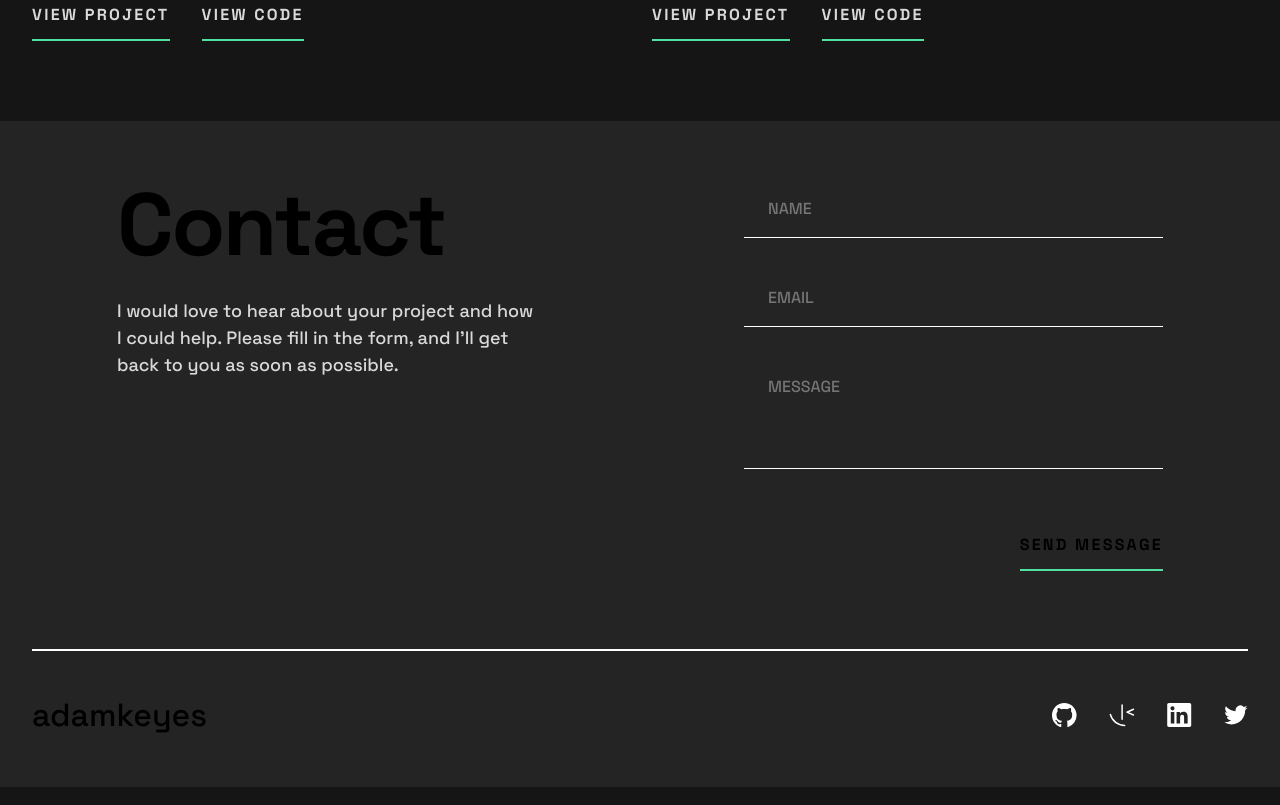
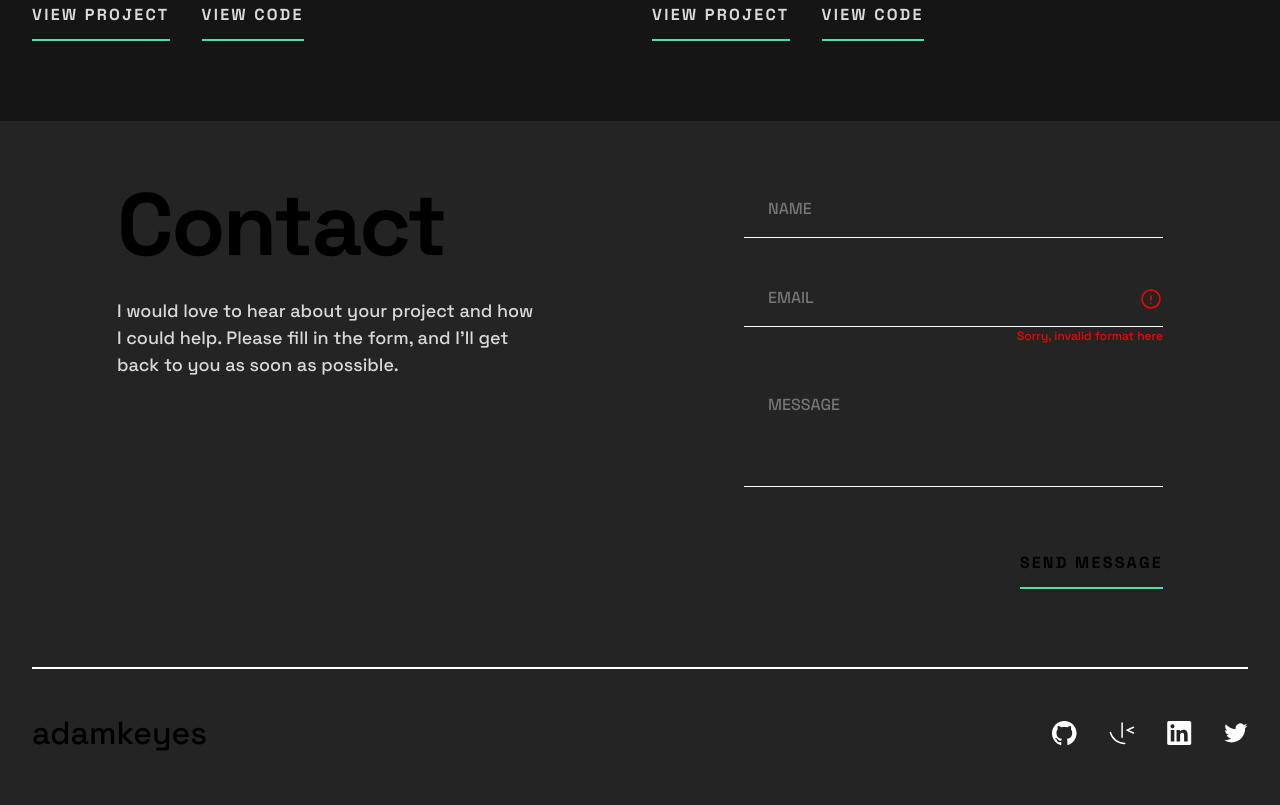
Before and after one commit to katrien-s/fe-24-006-single-page-developer-portfolio, a plain HTML site: page index.html in a window 1280 px wide. Shown: the part 3240-4045 px from the top of the page. Drawn offline with Linux system fonts and the light colour scheme.

Commit message:
A form validation

```diff
--- /dev/null
+++ b/app.js
@@ -0,0 +1,14 @@
+const inputElements = document.querySelectorAll('input');
+const invalidMessage = document.querySelector('.invalid-message');
+const invalidSymbol = document.querySelector('.icon-tabler');
+
+console.log(invalidMessage);
+
+function validateInput() {
+	for (const inputElement of inputElements) {
+		const isValid = inputElement.checkValidity();
+		inputElement.setAttribute('aria-invalid', !isValid);
+		invalidMessage.style.visibility = !isValid ? 'visible' : 'hidden';
+		invalidSymbol.style.visibility = !isValid ? 'visible' : 'hidden';
+	}
+}
--- a/index.html
+++ b/index.html
@@ -11,6 +11,7 @@
 			href="./assets/images/favicon-32x32.png"
 		/>
 		<link rel="stylesheet" href="style.css" />
+		<script src="app.js" defer></script>
 		<title>Frontend Mentor | Single-page developer portfolio</title>
 	</head>
 	<body>
@@ -272,7 +273,9 @@
 						id="fullname"
 						required
 						placeholder="name"
+						oninput="validateInput()"
 					/>
+					<div class="form-group">
 						<label class="sr-only" for="email">Email</label>
 						<input
 							type="email"
@@ -280,7 +283,29 @@
 							id="email"
 							required
 							placeholder="email"
+							oninput="validateInput()"
 						/>
+						<p class="error-icon">
+							<svg
+								xmlns="http://www.w3.org/2000/svg"
+								class="icon icon-tabler icon-tabler-exclamation-circle"
+								width="28"
+								height="28"
+								viewBox="0 0 24 24"
+								stroke-width="1.5"
+								stroke="#000000"
+								fill="none"
+								stroke-linecap="round"
+								stroke-linejoin="round"
+							>
+								<path stroke="none" d="M0 0h24v24H0z" fill="none" />
+								<path d="M12 12m-9 0a9 9 0 1 0 18 0a9 9 0 1 0 -18 0" />
+								<path d="M12 9v4" />
+								<path d="M12 16v.01" />
+							</svg>
+						</p>
+						<p class="error-message">Sorry, invalid format here</p>
+					</div>
 					<label class="sr-only" for="message">Message</label>
 					<textarea
 						name="message"
--- a/style.css
+++ b/style.css
@@ -318,7 +318,7 @@ hr {
 	display: grid;
 	grid-template-columns: auto minmax(250px, 445px) auto;
 	grid-template-areas: '. form .';
-  padding-top: 3.75rem;
+	padding-top: 3.75rem;
 	/* outline: 1px solid lightcyan; */
 }
 
@@ -390,8 +390,32 @@ form textarea {
 	}
 }
 
-/* Add form-validation html/css/js */
-/* Not ok comes with red underline, red text and a warning sign */
+/* Form Validation */
+
+.form-group {
+	width: 100%;
+	position: relative;
+}
+
+.error-message {
+	color: red;
+  text-align: right;
+	font-weight: 500;
+	font-size: 0.75rem;
+}
+
+.error-icon {
+	position: absolute;
+	width: 1.5rem;
+	top: 0.5rem;
+	right: 0;
+	transform: translateY(25%);
+}
+
+.icon-tabler {
+  stroke: red;
+
+}
 
 .form-section,
 footer {
@@ -404,7 +428,7 @@ footer {
 }
 
 footer hr {
-  margin-bottom: 2.5rem;
+	margin-bottom: 2.5rem;
 }
 
 /* Buttons */
```
Lines whose indentation alone changed are shown as unchanged.
